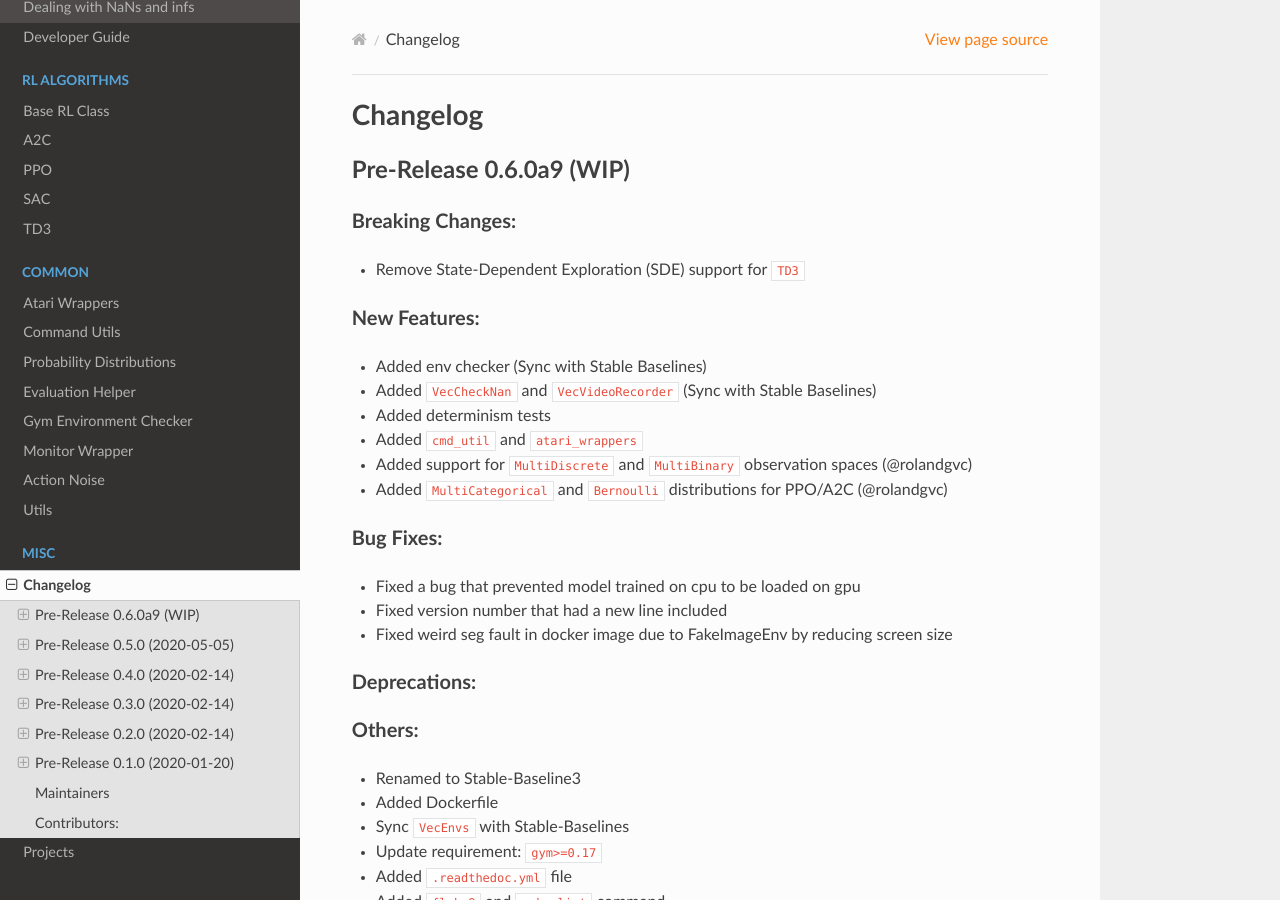
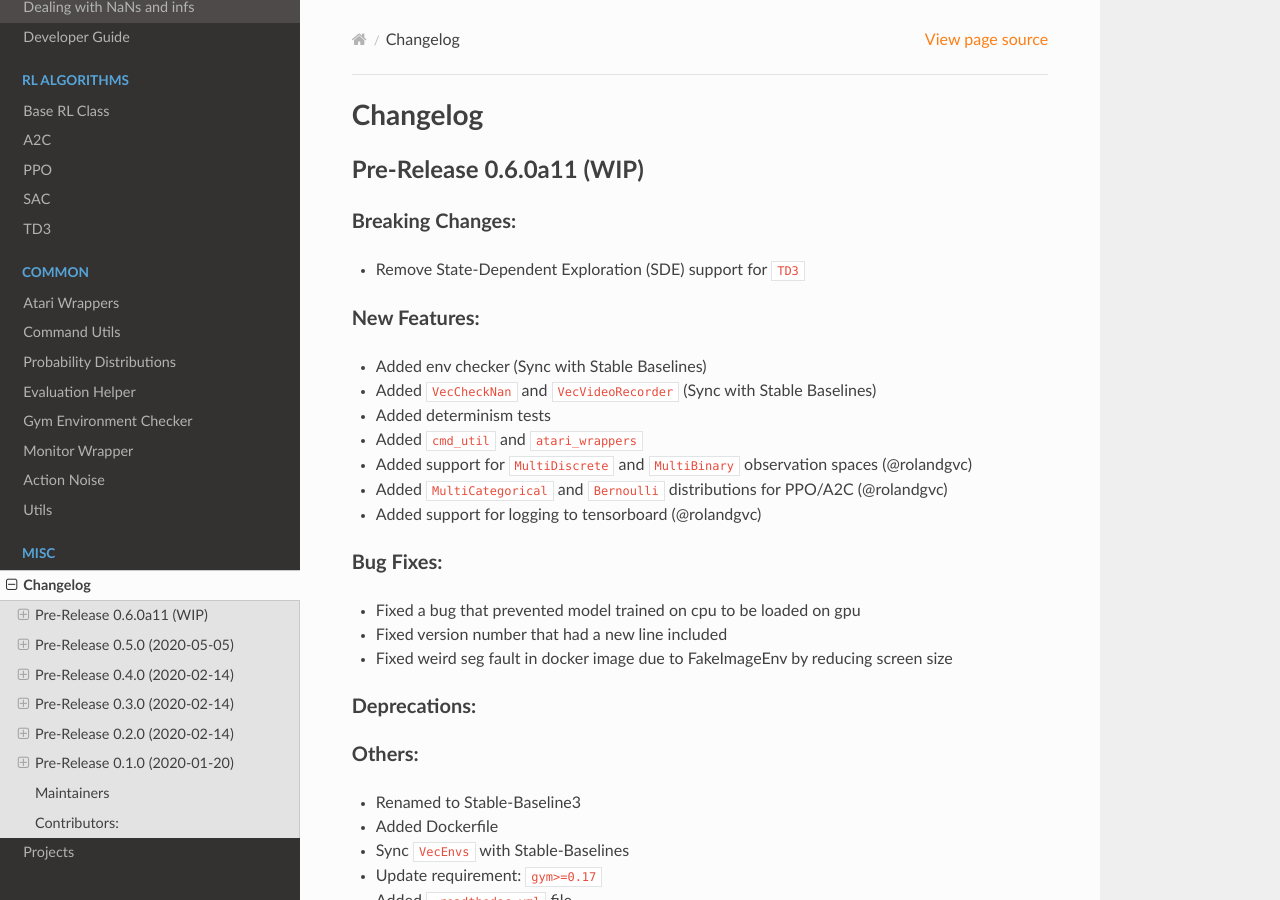
Before and after one commit to DLR-RM/stable-baselines3, a Sphinx documentation site: the page built from docs/misc/changelog.rst, in a window 1280 px wide and 900 px high. Built offline with Sphinx 7.4.7 and the Read the Docs theme 2.0.0, drawn with Linux system fonts in a browser that asks for light colours; pages that are not in the unit, such as notebooks, are missing from menus.

Commit message:
modifed changelog

```diff
--- a/docs/misc/changelog.rst
+++ b/docs/misc/changelog.rst
@@ -3,7 +3,7 @@
 Changelog
 ==========
 
-Pre-Release 0.6.0a9 (WIP)
+Pre-Release 0.6.0a11 (WIP)
 ------------------------------
 
 Breaking Changes:
@@ -18,6 +18,7 @@
 - Added ``cmd_util`` and ``atari_wrappers``
 - Added support for ``MultiDiscrete`` and ``MultiBinary`` observation spaces (@rolandgvc)
 - Added ``MultiCategorical`` and ``Bernoulli`` distributions for PPO/A2C (@rolandgvc)
+- Added support for logging to tensorboard (@rolandgvc)
 
 Bug Fixes:
 ^^^^^^^^^^
```
